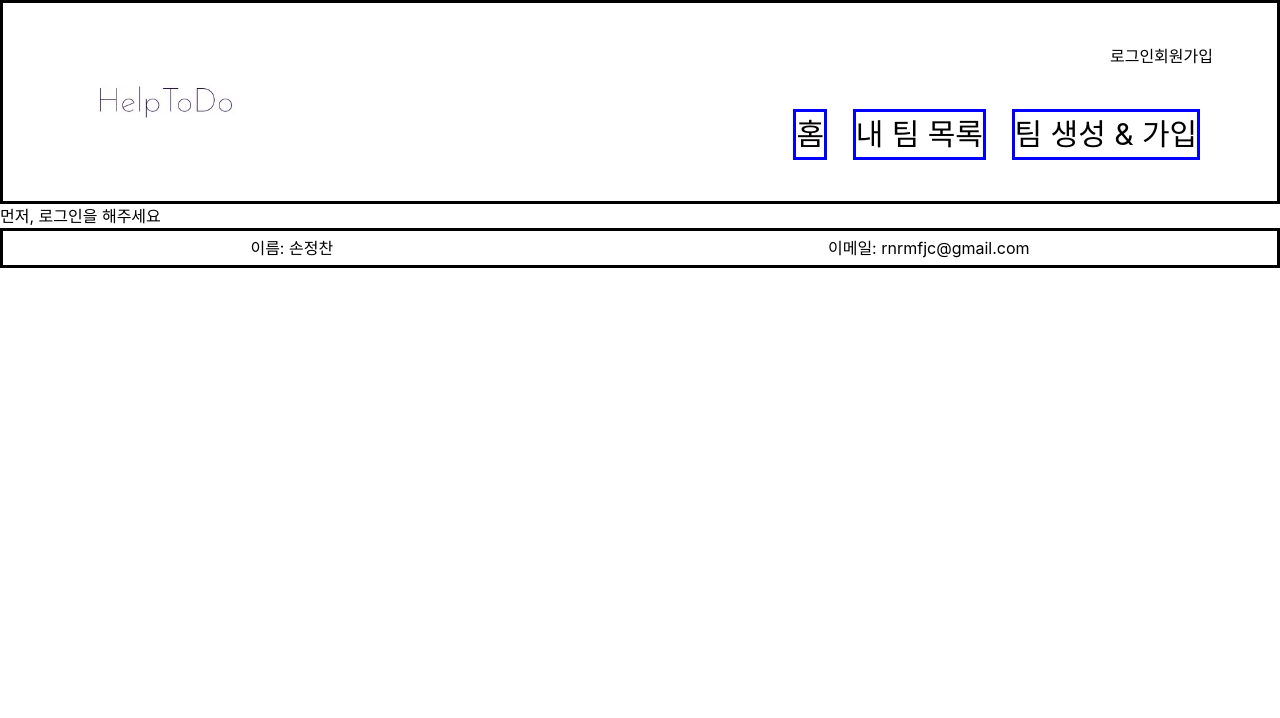
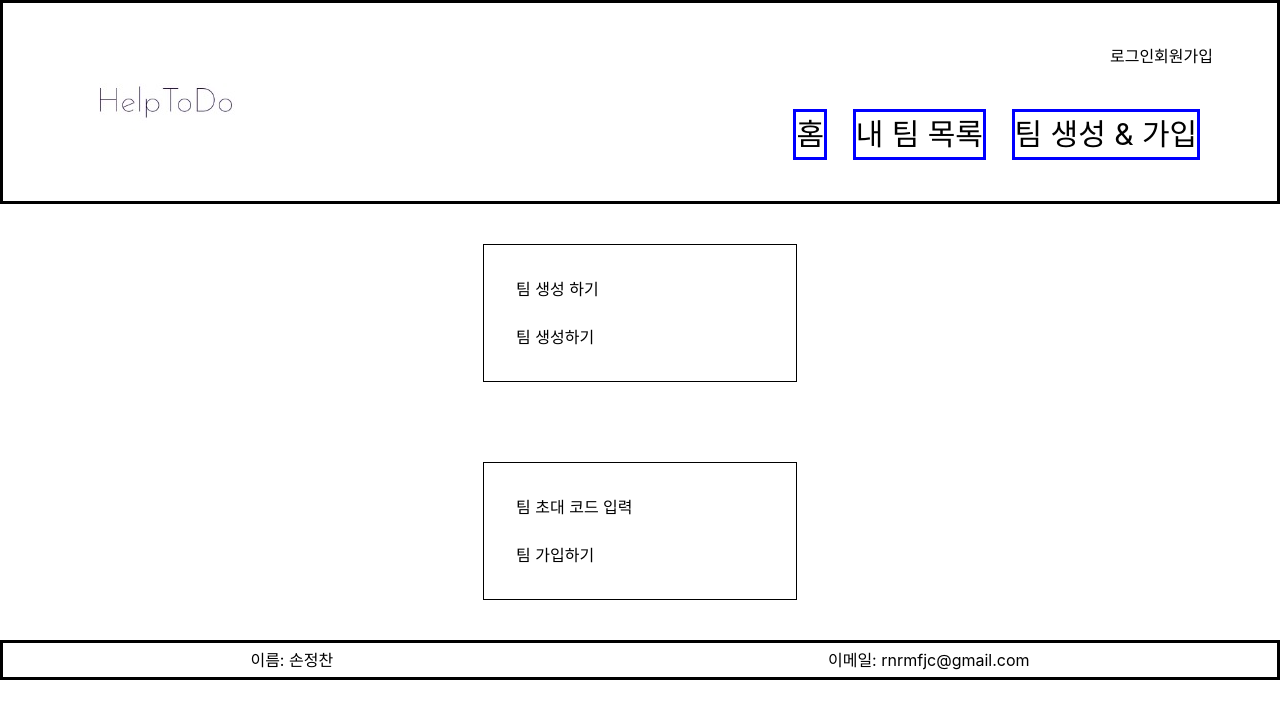
Before and after one commit to jungchanSon/HelpTodo-front, a Next.js app: page /teamcode in a window 1280 px wide. Shown: the top 718 px of the page. Built offline with nearby package versions, Linux system fonts and the light colour scheme; no server answers.

Commit message:
feat : 팀 코드 생성 및 가입하기 기능 작업 중...   - feature 브랜치에 이어서 작업

```diff
--- a/pages/teamcode/index.tsx
+++ b/pages/teamcode/index.tsx
@@ -7,21 +7,27 @@ import RequestLogin from "../../components/RequestLogin";
 const teamcodePage = () => {
   const {data: session} = useSession();
 
-  if(!session){
-    return(
-        <RequestLogin />
-    )
-  } else
+  // if(!session){
+  //   return(
+  //       <RequestLogin />
+  //   )
+  // } else
   return(
       <>
         <LayoutContainer>
 
           <InputTeamCode>
+            팀 생성 하기
+            <FormCode>
+              <InputCode type="text"/> <br/>
+              <SubmitCode type="submit" value={"팀 생성하기"}/>
+            </FormCode>
+          </InputTeamCode>
+          <InputTeamCode>
             팀 초대 코드 입력
             <FormCode>
-              <InputCode type="text"/>
-
-              <SubmitCode type="submit"/>
+              <InputCode type="text"/><br/>
+              <SubmitCode type="submit" value={"팀 가입하기"}/>
             </FormCode>
           </InputTeamCode>
         </LayoutContainer>
```
